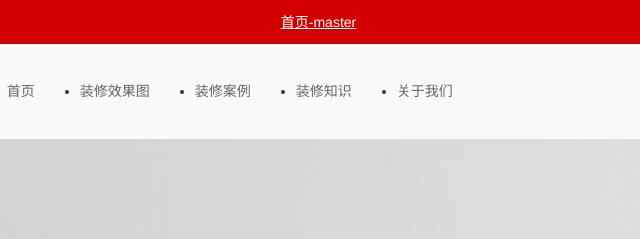
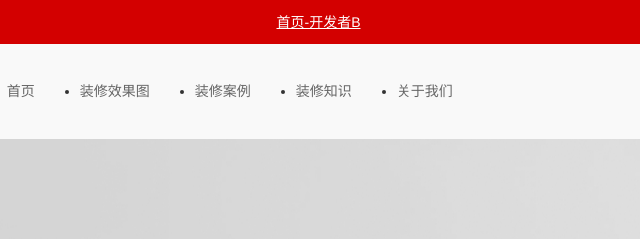
Before and after one commit to misterwang2020/realDemo, a plain HTML site: page index.html in a window 1280 px wide. Shown: the top 239 px of the page, 324-964 px from the left. Drawn offline with nearby package versions, Linux system fonts and the light colour scheme.

Commit message:
developB change index.html

```diff
--- a/index.html
+++ b/index.html
@@ -15,7 +15,7 @@
 		<div class="container-fluid " id="dl-menu">
 			<div class="dl-title">
 				<a  id="mobile-menu">
-					<span class="phone-text">首页-master</span>
+					<span class="phone-text">首页-开发者B</span>
 					<span class="mobile-icon">
 						<i class="fa fa-angle-down" aria-hidden="true"></i>
 					</span>
```
